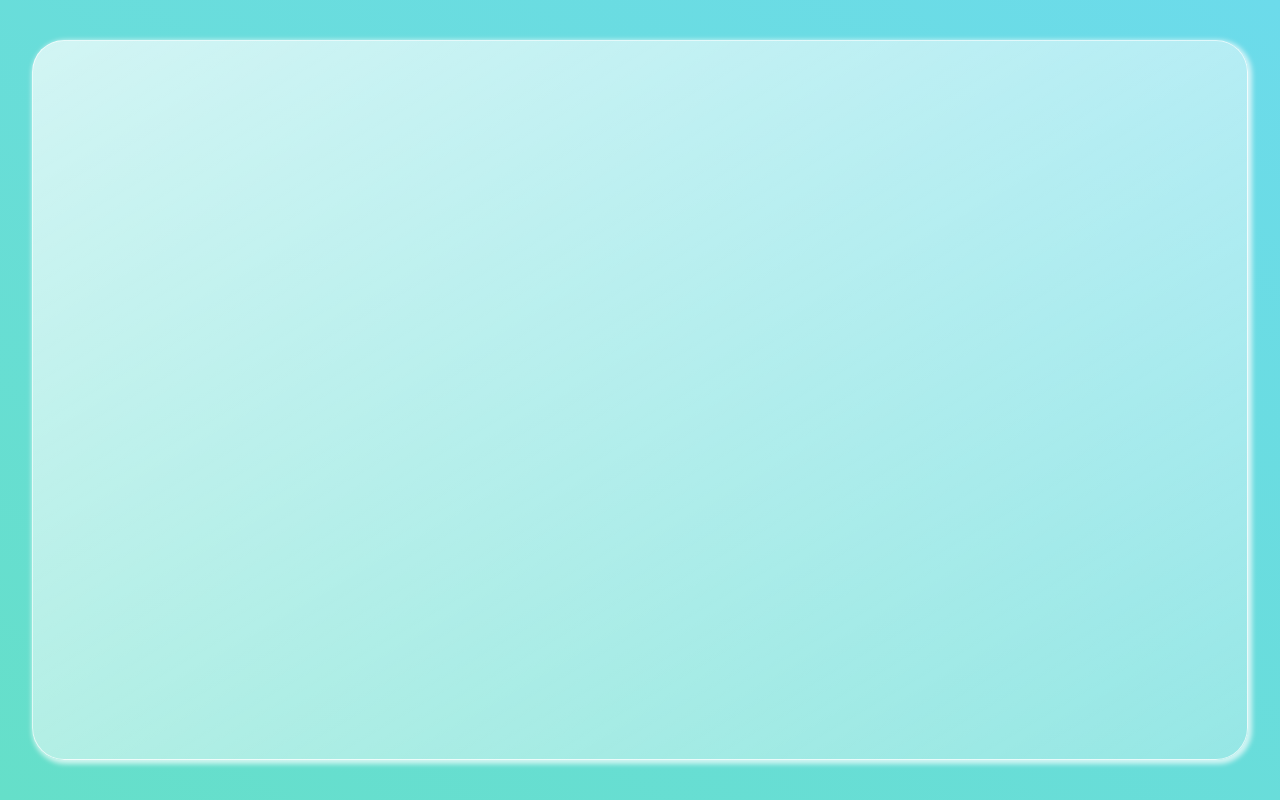
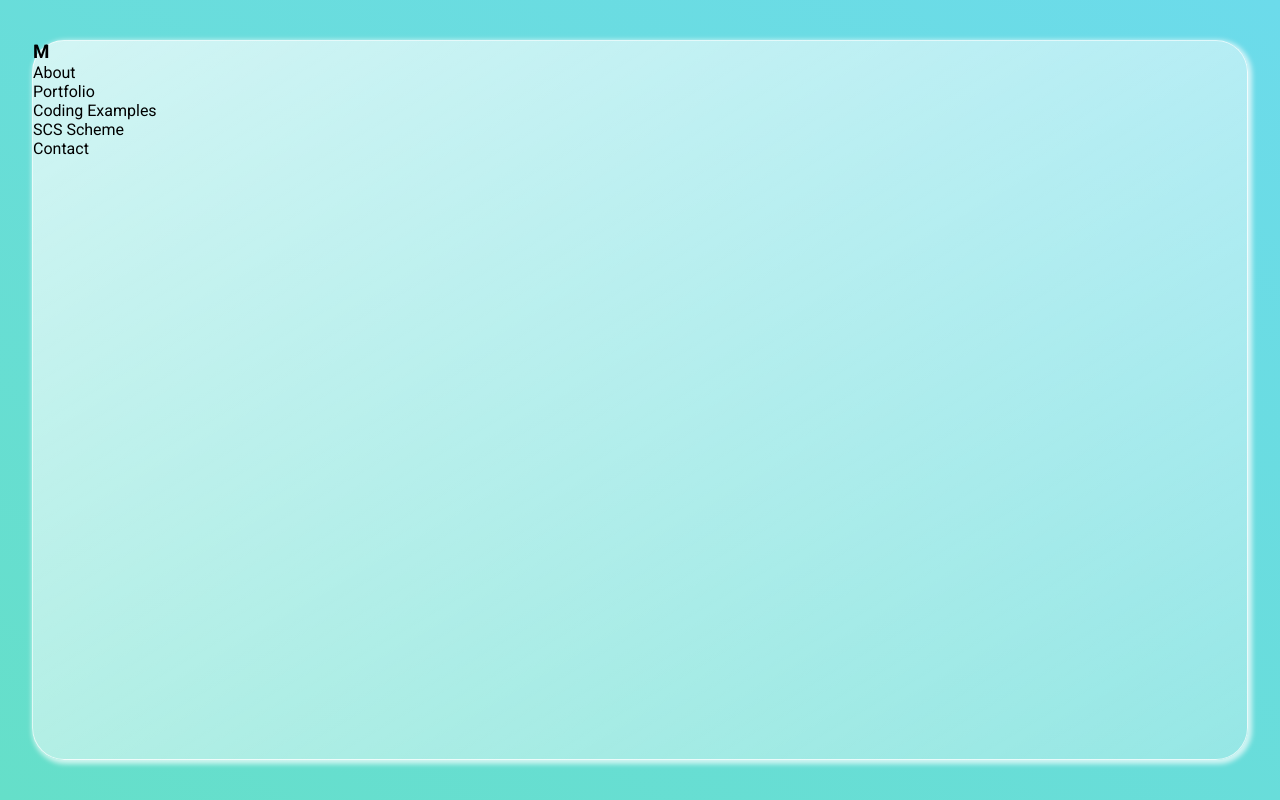
Before and after one commit to MattMakesNoise/Portfolio-NM-MJ, a plain HTML site: page index.html in a window 1280 px wide. Drawn offline with Linux system fonts and the light colour scheme.

Commit message:
Base files and styling set up
- Bare bones of HTML.
- SCSS Set up and compiling.
- Roboto Font Added.
-Basic background and navbar.

```diff
--- a/index.html
+++ b/index.html
@@ -15,7 +15,21 @@
 <body>
     <div class="page-wrapper">
 
-            <section class="glass"></section>
+            <section class="glass">
+
+                <nav class="navigation-bar">
+                    <div class="logo-wrapper">
+                        <h1>M</h1>
+                    </div>
+                    <ul>
+                        <li>About</li>
+                        <li>Portfolio</li>
+                        <li>Coding Examples</li>
+                        <li>SCS Scheme</li>
+                        <li>Contact</li>
+                    </ul>
+                </nav>
+            </section>
 
     </div>
 </body>
--- a/style.scss
+++ b/style.scss
@@ -8,6 +8,7 @@
 
 body {
     background-color: red;
+    font-family: 'Roboto', sans-serif;
 }
 
 .page-wrapper {
@@ -28,3 +29,7 @@ body {
     border-radius: 2rem;
     box-shadow: 2px 2px 5px 2px rgba(255,255,255,.7);
 }
+
+.navigation-bar ul li {
+    list-style-type: none;
+}
```
Also changed, not shown: css/style.css, 1 other file.
